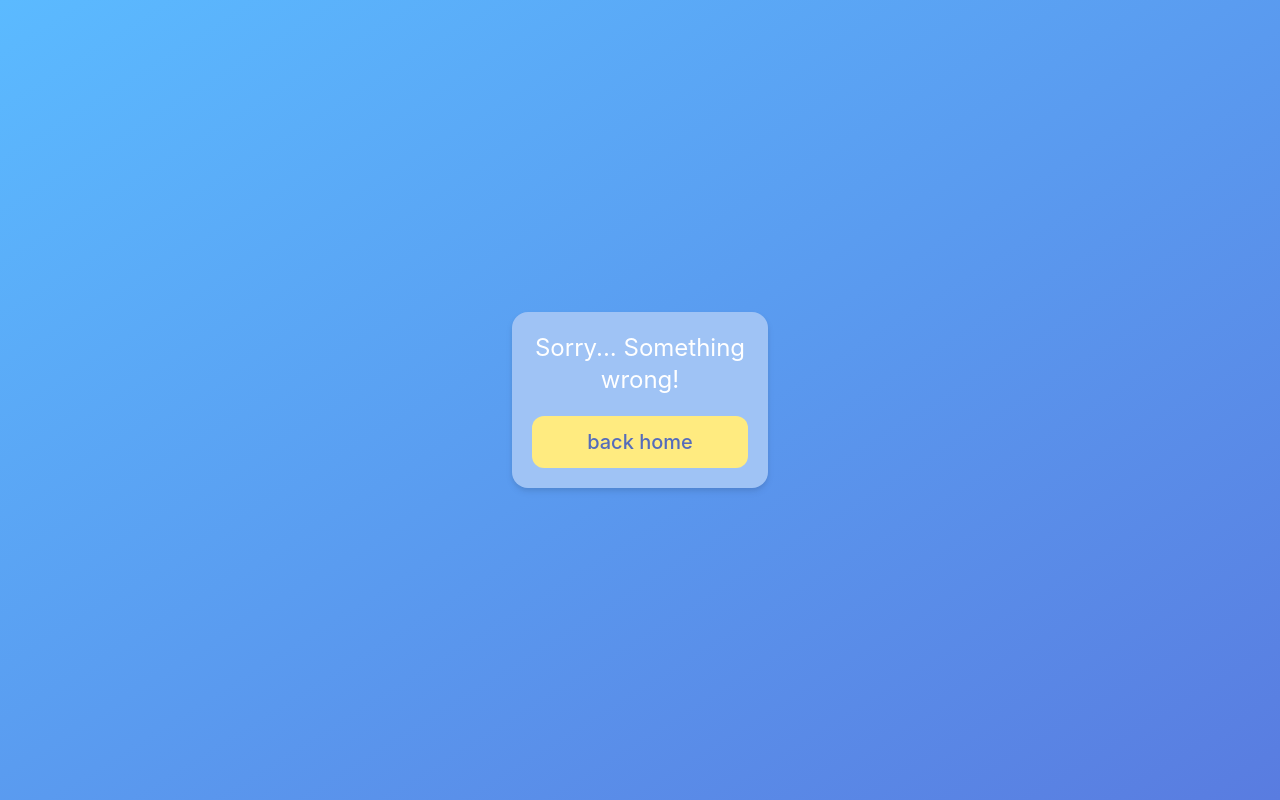
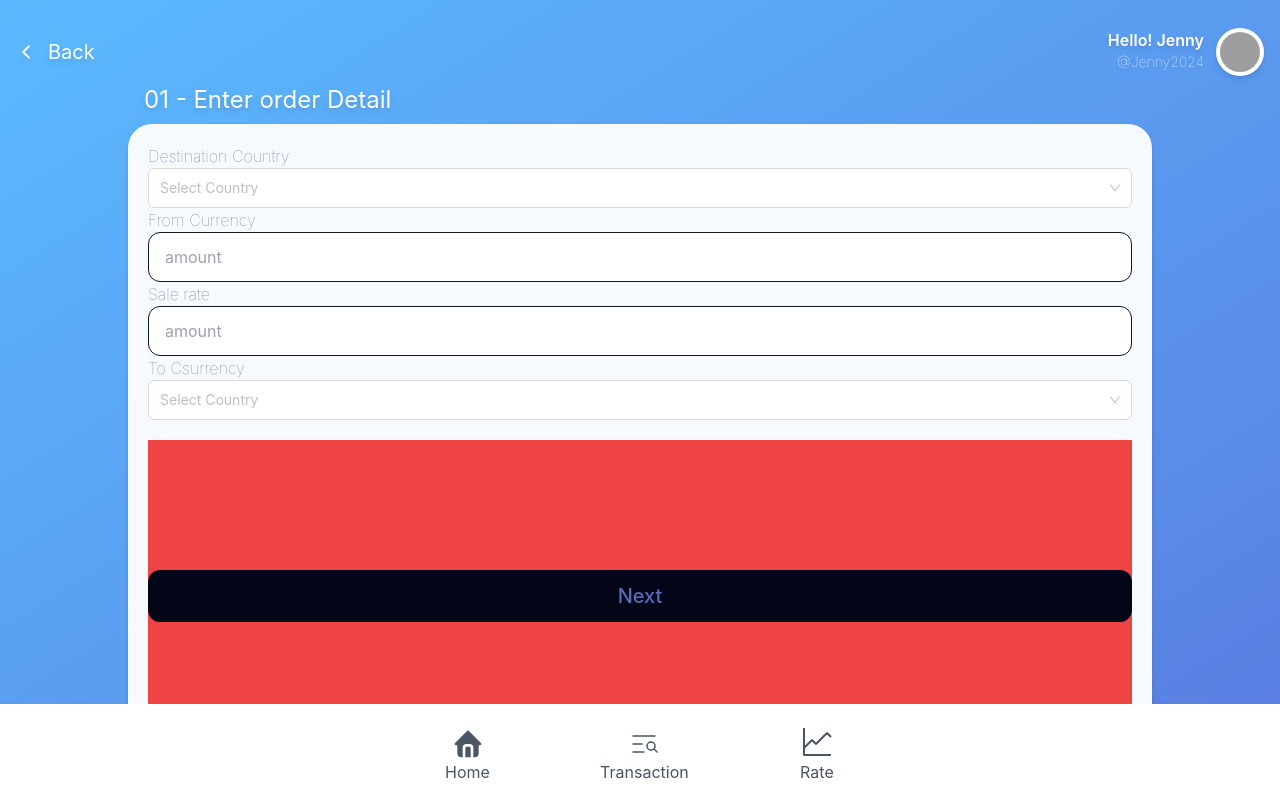
Before and after one commit to artpopor/mexar-client-app, a React (Vite) app: page /remittance in a window 1280 px wide. Built offline with nearby package versions, Linux system fonts and the light colour scheme; grey boxes are pictures that could not be loaded.

Commit message:
add remittance page 1

```diff
--- a/package.json
+++ b/package.json
@@ -22,9 +22,11 @@
     "@typescript-eslint/eslint-plugin": "^7.2.0",
     "@typescript-eslint/parser": "^7.2.0",
     "@vitejs/plugin-react": "^4.2.1",
+    "autoprefixer": "^10.4.19",
     "eslint": "^8.57.0",
     "eslint-plugin-react-hooks": "^4.6.0",
     "eslint-plugin-react-refresh": "^0.4.6",
+    "postcss": "^8.4.38",
     "tailwindcss": "^3.4.4",
     "typescript": "^5.2.2",
     "vite": "^5.2.0"
--- a/src/App.tsx
+++ b/src/App.tsx
@@ -2,7 +2,7 @@
 import { useEffect } from 'react'
 function App() {
   useEffect(()=>{
-    window.open('/home',"_self")
+    window.open('/remittance',"_self")
   },[])
   return (
     <>
--- a/src/Routes/Routes.tsx
+++ b/src/Routes/Routes.tsx
@@ -3,6 +3,7 @@ import App from "../App";
 import Login from "../pages/Login";
 import ErrorPage from "../pages/ErrorPage";
 import HomePage from "../pages/HomePage";
+import Remmittance from "../pages/Remmittance";
 
 export const router = createBrowserRouter([
     {
@@ -18,4 +19,8 @@ export const router = createBrowserRouter([
         path:'/home',
         element:<HomePage/>,
     },
+    {
+        path:'/remittance',
+        element:<Remmittance/>,
+    },
 ])
--- a/src/components/Input.tsx
+++ b/src/components/Input.tsx
@@ -4,14 +4,15 @@ interface Props extends React.InputHTMLAttributes<HTMLInputElement> {
     placeholder?: any
     label?: string
     allowClear?: boolean
+    className? : string
     onClear?: () => void
   }
-const CustomInput = ({ ...props }) => {
-    console.log(props.type);
+const Input = ({ className, ...props }: Props) => {
+    const baseClassName = 'bg-white text-gray-600 p-3 px-4  rounded-xl w-full outline-none'
     return(
-        <input {...props} className="bg-white text-gray-600 p-3 px-4  rounded-xl w-full outline-none"/>
+        <input    {...props} className={`${baseClassName} ${className}`}/>
     )
 }
-const Input = React.forwardRef<HTMLInputElement, Props>(CustomInput)
+
 
 export default Input
--- a/src/components/MenuBar.tsx
+++ b/src/components/MenuBar.tsx
@@ -5,7 +5,7 @@ import { VscGraphLine } from "react-icons/vsc";
 const MenuBar = () => {
   return (
     <div className="bg-white w-full h-24 fixed bottom-0 flex flex-cols justify-around p-4">
-      <div className="w-full flex flex-cols justify-around max-w-[500px]">
+      <div className="w-full flex flex-cols justify-around max-w-[500px] text-gray-600 mt-2">
         <div className=" flex flex-col content-center">
           <TbHomeFilled className="text-4xl !self-center" />
           <p>Home</p>
--- /dev/null
+++ b/src/components/Select.tsx
@@ -0,0 +1,38 @@
+import React from "react";
+import { Select } from "antd";
+interface Props {
+  containerClassName?: string;
+  placeholder?: string;
+  label?: string;
+  allowClear?: boolean;
+  className?:string;
+  onClear?: () => void;
+}
+import './components.css'
+
+const CustomSelect = React.forwardRef<any, Props>((props, ref) => {
+  const {
+    containerClassName,
+    placeholder,
+    label,
+    allowClear,
+    onClear,className,
+    ...rest
+  } = props;
+  const baseClassName = 'w-full'
+  return (
+    <>
+      <Select
+      className={`${baseClassName} ${className} outline-none`}
+        ref={ref}
+        placeholder={placeholder}
+        allowClear={allowClear}
+        {...rest}
+      >
+        <Select.Option value="sample">Sample</Select.Option>
+      </Select>
+    </>
+  );
+});
+
+export default CustomSelect;
--- a/src/components/components.css
+++ b/src/components/components.css
@@ -1,3 +1,6 @@
     .ant-switch-checked {
         background-color: #FFEB80 !important;
     }
+    .ant-select-selector {
+        background-color: aqua;
+    }
--- a/src/pages/HomePage.tsx
+++ b/src/pages/HomePage.tsx
@@ -4,34 +4,39 @@ import { useState } from "react";
 import Button from "../components/Button";
 import { FaChevronRight } from "react-icons/fa";
 import MenuBar from "../components/MenuBar";
+import ProfileSection from "./ProfileSection";
 
 const HomePage = () => {
   const navigate = useNavigate();
-  const draftArrayData = [1,2,3,4,5,6]
+  const draftArrayData = [1, 2, 3, 4, 5, 6];
+  const profileImgUrl = "https://images.unsplash.com/photo-1542596594-649edbc13630?q=80&w=1000&auto=format&fit=crop&ixlib=rb-4.0.3&ixid=M3wxMjA3fDB8MHxzZWFyY2h8N3x8aGFwcHklMjBnaXJsfGVufDB8fDB8fHww"
   const TransactionList = () => {
     return (
       <div className="bg-white mb-2 w-full p-3 px-4 rounded-lg  drop-shadow-md flex flex-cols justify-between content-between">
         <div className="w-full flex flex-cols content-center self-center gap-3">
           <p className="self-center">17/4/67</p>
-          <img width={30} height={30} className='rounded-full w-10 h-10 object-cover	' src="https://images.unsplash.com/photo-1542596594-649edbc13630?q=80&w=1000&auto=format&fit=crop&ixlib=rb-4.0.3&ixid=M3wxMjA3fDB8MHxzZWFyY2h8N3x8aGFwcHklMjBnaXJsfGVufDB8fDB8fHww"/>
+          <img
+            width={30}
+            height={30}
+            className="rounded-full w-10 h-10 object-cover	"
+            src="https://images.unsplash.com/photo-1542596594-649edbc13630?q=80&w=1000&auto=format&fit=crop&ixlib=rb-4.0.3&ixid=M3wxMjA3fDB8MHxzZWFyY2h8N3x8aGFwcHklMjBnaXJsfGVufDB8fDB8fHww"
+          />
         </div>
         <div className="flex self-center flex-cols justify-around content-between w-full">
           <p className="text-2xl text-[#56aef5]">100</p>
-          <p className="text-2xl text-[#f5ac56]" >63</p>
+          <p className="text-2xl text-[#f5ac56]">63</p>
         </div>
-        <FaChevronRight className="self-center text-gray-400 text-2xl"/>
+        <FaChevronRight className="self-center text-gray-400 text-2xl" />
       </div>
     );
   };
   return (
     <div className="flex flex-col  justify-start  content-around h-full items-center drop-shadow-md">
       <div className=" flex flex-cols content-center text-center justify-between w-full px-4 mt-7">
-        <div className="text-white text-2xl content-center ">
+        <div className="text-white text-3xl content-center ">
           <GoGear />
         </div>
-        <div className="text-white  font-semibold content-center text-center">
-          <p>hello Jenny</p>
-        </div>
+       <ProfileSection/>
       </div>
       {/* Main Content here */}
       <div className="bg-[#F6FAFF] mt-7 p-5 w-full md:w-[80vw] rounded-3xl h-full flex flex-col gap-5 ">
@@ -44,7 +49,7 @@ const HomePage = () => {
             <b className="text-xl font-semibold">Friend</b>
           </div>
 
-          <Button className="!rounded-full !w-15 !h-12 !flex !justify-center self-end">
+          <Button onClick={()=>navigate('/remittance')} className="!rounded-full !w-15 !h-12 !flex !justify-center self-end">
             <FaChevronRight className="text-base self-center content-center" />
           </Button>
         </div>
@@ -53,9 +58,10 @@ const HomePage = () => {
           <p className="font-medium text-gray-500">see all</p>
         </div>
         {/* Transaction List */}
-        <div >
-          {draftArrayData.map(()=>{return(<TransactionList />)})}
-
+        <div>
+          {draftArrayData.map(() => {
+            return <TransactionList />;
+          })}
         </div>
       </div>
       {/* Menu !it's absolute */}
--- /dev/null
+++ b/src/pages/ProfileSection.tsx
@@ -0,0 +1,21 @@
+const ProfileSection = () => {
+    const profileImgUrl = "https://images.unsplash.com/photo-1542596594-649edbc13630?q=80&w=1000&auto=format&fit=crop&ixlib=rb-4.0.3&ixid=M3wxMjA3fDB8MHxzZWFyY2h8N3x8aGFwcHklMjBnaXJsfGVufDB8fDB8fHww"
+
+    return(
+        <div className="text-white text-right font-semibold content-center flex flex-cols gap-3">
+        <div>
+          <p>Hello! Jenny</p>
+          <p className="font-thin text-sm">@Jenny2024</p>
+        </div>
+        <div className="bg-white text-center content-center p-1  rounded-full">
+          <img
+            width={30}
+            height={30}
+            className="rounded-full w-10 h-10 object-cover	"
+            src={profileImgUrl}
+          />
+        </div>
+      </div>
+    )
+}
+export default ProfileSection
--- /dev/null
+++ b/src/pages/Remmittance.tsx
@@ -0,0 +1,55 @@
+import { useNavigate } from "react-router-dom";
+import { GoGear } from "react-icons/go";
+import { useState } from "react";
+import Button from "../components/Button";
+import { FaChevronRight } from "react-icons/fa";
+import MenuBar from "../components/MenuBar";
+import { IoChevronBack } from "react-icons/io5";
+import ProfileSection from "./ProfileSection";
+import CustomSelect from "../components/Select";
+import Input from "../components/Input";
+
+const Remmittance = () => {
+  const navigate = useNavigate();
+  const draftArrayData = [1, 2, 3, 4, 5, 6];
+  const profileImgUrl =
+    "https://images.unsplash.com/photo-1542596594-649edbc13630?q=80&w=1000&auto=format&fit=crop&ixlib=rb-4.0.3&ixid=M3wxMjA3fDB8MHxzZWFyY2h8N3x8aGFwcHklMjBnaXJsfGVufDB8fDB8fHww";
+
+  return (
+    <div className="flex flex-col  justify-start  content-around h-full items-center drop-shadow-md">
+      <div className=" flex flex-cols content-center text-center justify-between w-full px-4 mt-7">
+        <div
+          onClick={() => navigate("/home")}
+          className="text-white text-xl flex flex-cols gap-3 "
+        >
+          <IoChevronBack className="text-xl self-center" />
+          <p className="self-center">Back</p>
+        </div>
+        <ProfileSection />
+      </div>
+      {/* Main Content here */}
+      <p className="text-white text-start w-full mt-2 px-4 text-2xl md:w-[80vw] ">
+        01 - Enter order Detail
+      </p>
+      <div className="bg-[#F6FAFF] mt-2 p-5 w-full md:w-[80vw] rounded-3xl h-full flex flex-col gap-5 justify-between">
+        <div>
+          <p className="font-thin text-gray-500">Destination Country</p>
+          <CustomSelect className="h-10" placeholder="Select Country" />
+          <p className="font-thin text-gray-500">From Currency</p>
+          <Input className="border border-gray-900" placeholder={"amount"} />
+          <p className="font-thin text-gray-500">Sale rate</p>
+          <Input className="border border-gray-900" placeholder={"amount"} />
+          <p className="font-thin text-gray-500">To Csurrency</p>
+          <CustomSelect className="h-10" placeholder="Select Country" />
+        </div>
+        <div className="w-full h-full bg-red-500 mb-7 content-center">
+
+          <Button className="w-full !bg-slate-950">Next</Button>
+        </div>
+      </div>
+
+      <MenuBar />
+    </div>
+  );
+};
+export default Remmittance;
--- a/tailwind.config.js
+++ b/tailwind.config.js
@@ -2,10 +2,18 @@
 export default {
   mode: 'jit',
   content: [
-    "./src/**/*.{tsx,ts,js,jsx}"
-  ],
+    "./app/**/*.{js,ts,jsx,tsx,mdx}",
+    "./pages/**/*.{js,ts,jsx,tsx,mdx}",
+    "./components/**/*.{js,ts,jsx,tsx,mdx}",
+
+    // Or if using `src` directory:
+    "./src/**/*.{js,ts,jsx,tsx,mdx}",  ],
   theme: {
-    extend: {},
+    extend: {
+      margin: {
+        '50px': '50px',
+      }
+    },
   },
   plugins: [],
 }
```
Also changed, not shown: .eslintrc.cjs, 1 other file (tests, documents, lock files or other folders).
